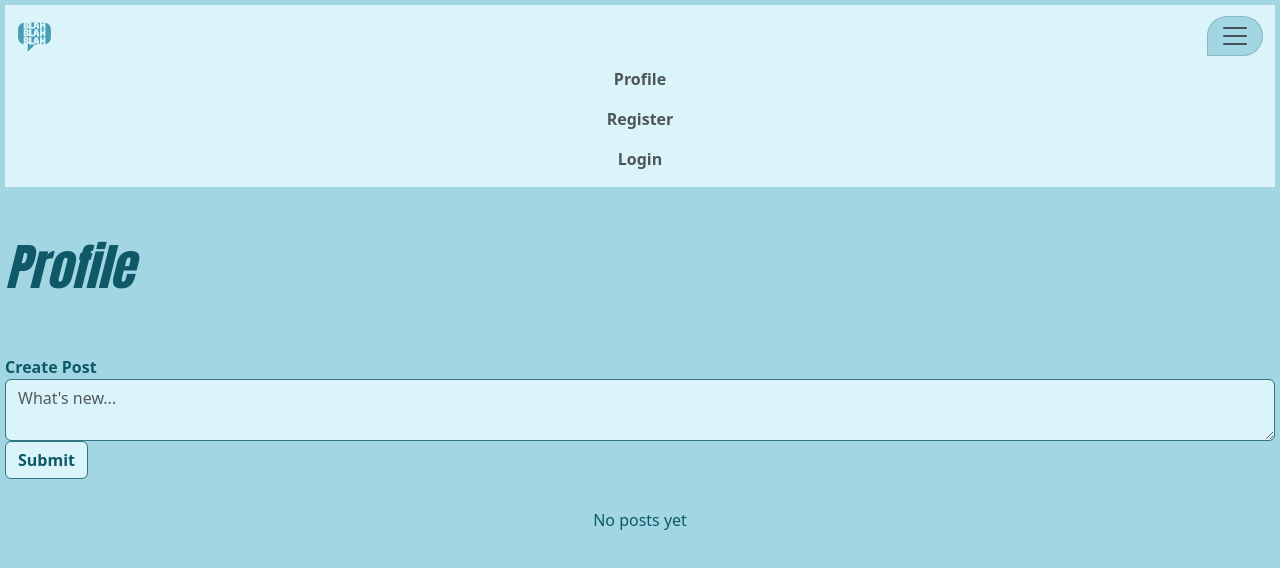
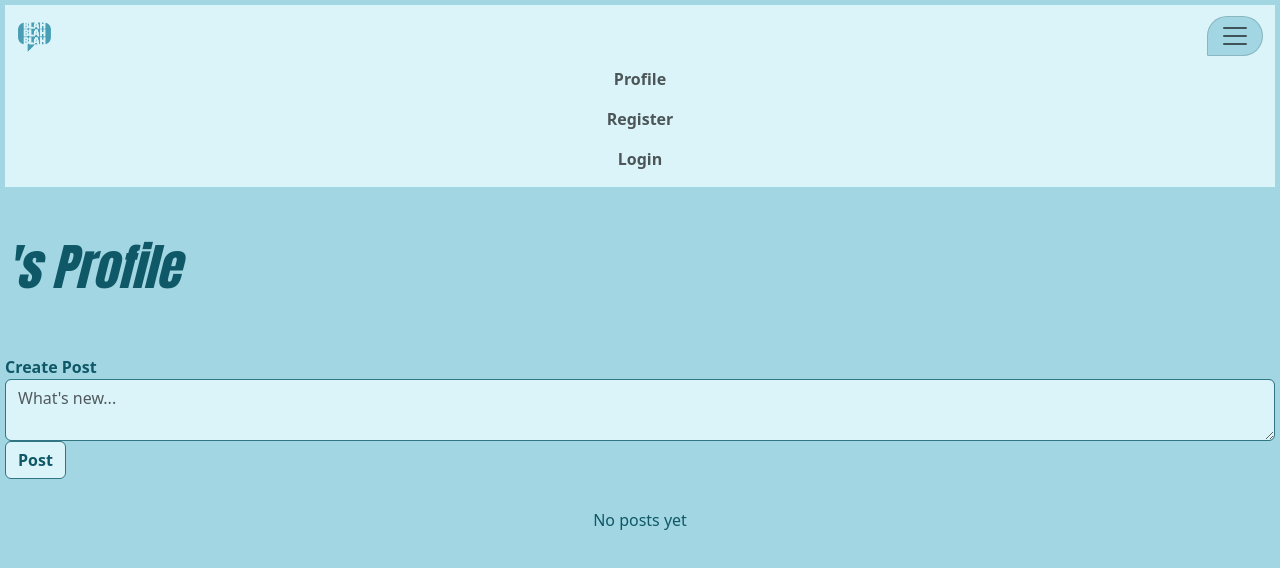
Before and after one commit to Lenagran18/UserInterface, a React (Create React App) app in the folder client/: page /profile in a window 1280 px wide. Shown: the top 568 px of the page. Built offline with nearby package versions, Linux system fonts and the light colour scheme.

Commit message:
Display username on the profile page

```diff
--- a/client/src/components/pages/Profile.js
+++ b/client/src/components/pages/Profile.js
@@ -10,15 +10,10 @@ const Profile = () => {
         authorId: authorId,
         postContent: ''
     });
+    const [posts, setPosts] = useState([]);
+    const { postContent } = post
+    const onChange = (e) => setPost({ ...post, [e.target.name]: e.target.value })
 
-    const [posts, setPosts] = useState([]);
-
-
-
-    const { postContent } = post
-
-
-    const onChange = (e) => setPost({ ...post, [e.target.name]: e.target.value })
     const onSubmit = (e) => {
 
         e.preventDefault();
@@ -32,24 +27,22 @@ const Profile = () => {
 
             .then((data) => {
                 console.log(data);
-                if(!data.message) {
+                if (!data.message) {
 
-                    setPosts([ postContent, ...posts ]); //Add new post
+                    setPosts([postContent, ...posts]); //Add new post
                     setPost({ postContent: '' }); //Clear text area
                 }
             })
             .catch((error) => {
                 console.log(error)
             })
-        // }
     }
 
-    return(
-
+    return (
         <div className="writePost">
             <div className="mb-3">
                 <form onSubmit={onSubmit}>
-                    <h1>Profile</h1>
+                    <h1> {user.username}'s Profile</h1>
 
                     <label htmlFor="floatingTextarea"> Create Post</label>
                     <textarea
@@ -61,15 +54,15 @@ const Profile = () => {
                         value={postContent}
                         required
                     />
-                <button type="submit" className="btn">Submit</button>
+                    <button type="submit" className="btn">Post</button>
                 </form>
             </div>
+
             <div className="posts">
-            {/* <h2>`${username}'s Posts`</h2> */}
                 {posts.length !== 0 ? (
                     <ul>
                         {posts.map((content, index) => (
-                        <li key={index} className="post">
+                            <li key={index} className="posts">
                                 {content}
                             </li>
                         ))}
```
Lines whose indentation alone changed are shown as unchanged.
